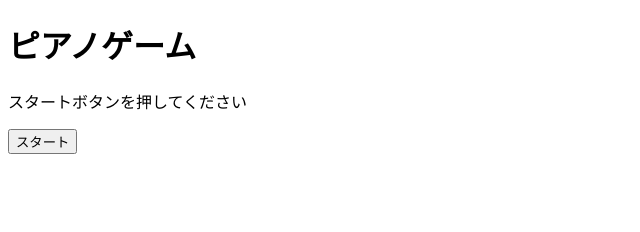
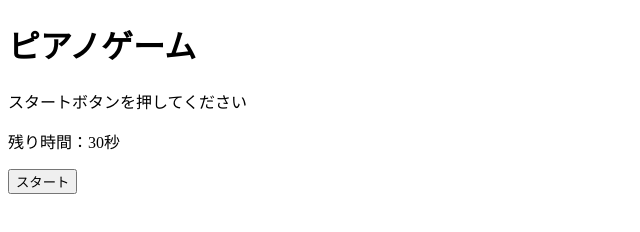
Before and after one commit to yuu245/piano_game, a plain HTML site: page index.html in a window 1280 px wide. Shown: the whole page, without its empty margins (0-640 px from the left). Drawn offline with Linux system fonts and the light colour scheme.

Commit message:
index.html

```diff
--- a/index.html
+++ b/index.html
@@ -1,26 +1,30 @@
 <!DOCTYPE html>
 <html lang="ja">
+
 <head>
-<meta charset="UTF-8">
-<title>ピアノゲーム</title>
+    <meta charset="UTF-8">
+    <meta name="viewport" content="width=device-width, initial-scale=1.0">
+    <title>ピアノゲーム</title>
 
-<link rel="stylesheet" href="style.css">
-
+    <link rel="stylesheet" href="style.css">
 </head>
 
 <body>
 
-<h1>ピアノゲーム</h1>
+    <h1>ピアノゲーム</h1>
 
-<p id="problem">
-スタートボタンを押してください
-</p>
+    <p id="problem">スタートボタンを押してください</p>
 
-<button id="start">
-スタート
-</button>
+    <p id="sound"></p>
 
-<script src="script.js"></script>
+    <p id="timer">残り時間：30秒</p>
+
+    <button id="start">スタート</button>
+
+    <div id="piano"></div>
+
+    <script src="script.js"></script>
 
 </body>
+
 </html>
```
